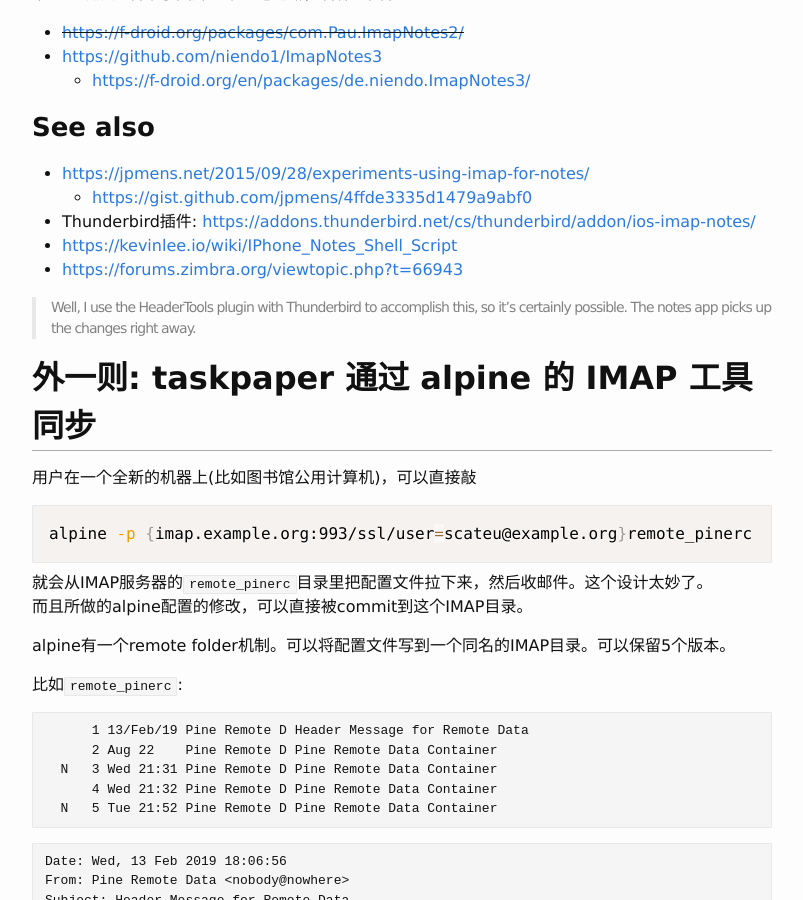
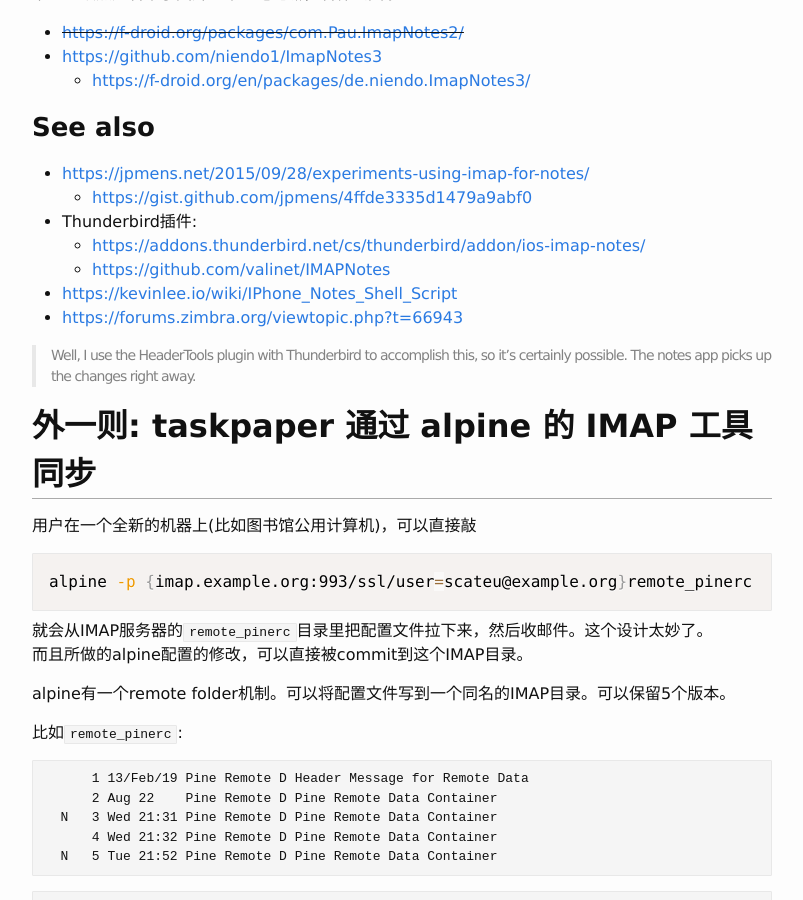
Before and after one commit to scateu/scateu.github.io, a Jekyll site: the page built from _posts/2023-08-29-imap-notes.md, in a window 1280 px wide and 900 px high, scrolled down 2036 px. Shown: the whole window, without its empty margins (238-1041 px from the left). Built offline with Jekyll 4.4.1, drawn with Linux system fonts in a browser that asks for light colours; nearby versions of some CDN libraries; comment, search, counter and statistics services are not loaded.

Commit message:
Update 2023-08-29-imap-notes.md

```diff
--- a/_posts/2023-08-29-imap-notes.md
+++ b/_posts/2023-08-29-imap-notes.md
@@ -97,7 +97,9 @@ Set Other Hdrs  = X-Uniform-Type-Identifier: com.apple.mail-note
 
  - <https://jpmens.net/2015/09/28/experiments-using-imap-for-notes/>
     - <https://gist.github.com/jpmens/4ffde3335d1479a9abf0>
- - Thunderbird插件: <https://addons.thunderbird.net/cs/thunderbird/addon/ios-imap-notes/>
+ - Thunderbird插件:
+    - <https://addons.thunderbird.net/cs/thunderbird/addon/ios-imap-notes/>
+    - <https://github.com/valinet/IMAPNotes>
  - <https://kevinlee.io/wiki/IPhone_Notes_Shell_Script>
  - <https://forums.zimbra.org/viewtopic.php?t=66943>
 
```
